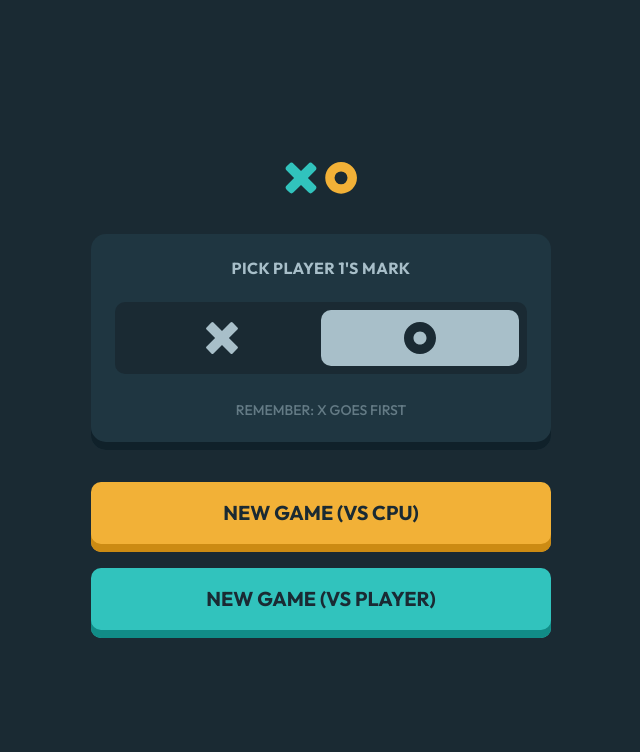
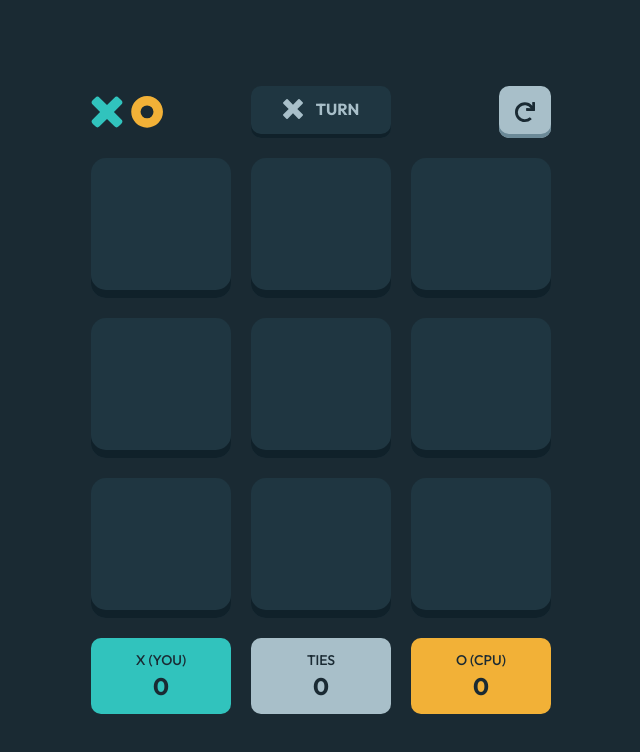
Before and after one commit to kevinndlc/tic-tac-toe, a Vue app: page / in a window 1280 px wide. Shown: the top 752 px of the page, without its empty margins (319-959 px from the left). Built offline with nearby package versions, Linux system fonts and the light colour scheme.

Commit message:
Fix: Temp change for Frontend Mentor screen

```diff
--- a/src/App.vue
+++ b/src/App.vue
@@ -4,8 +4,8 @@ import OIcon from "./components/Icons/OIcon.vue";
 import { ref } from "vue";
 import GameBoard from "./components/GameBoard.vue";
 
-const opponent = ref('');
-const mark = ref('O')
+const opponent = ref('cpu');
+const mark = ref('X')
 </script>
 
 <template>
```
